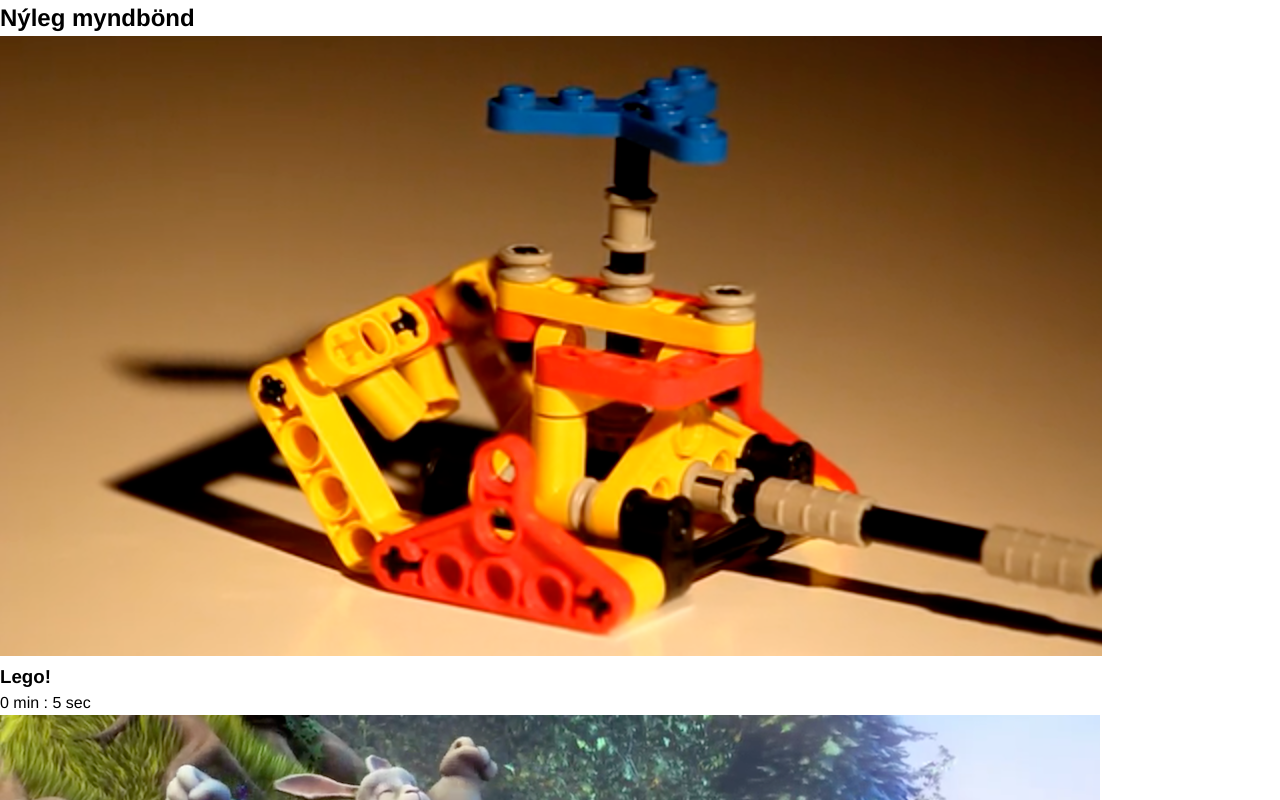
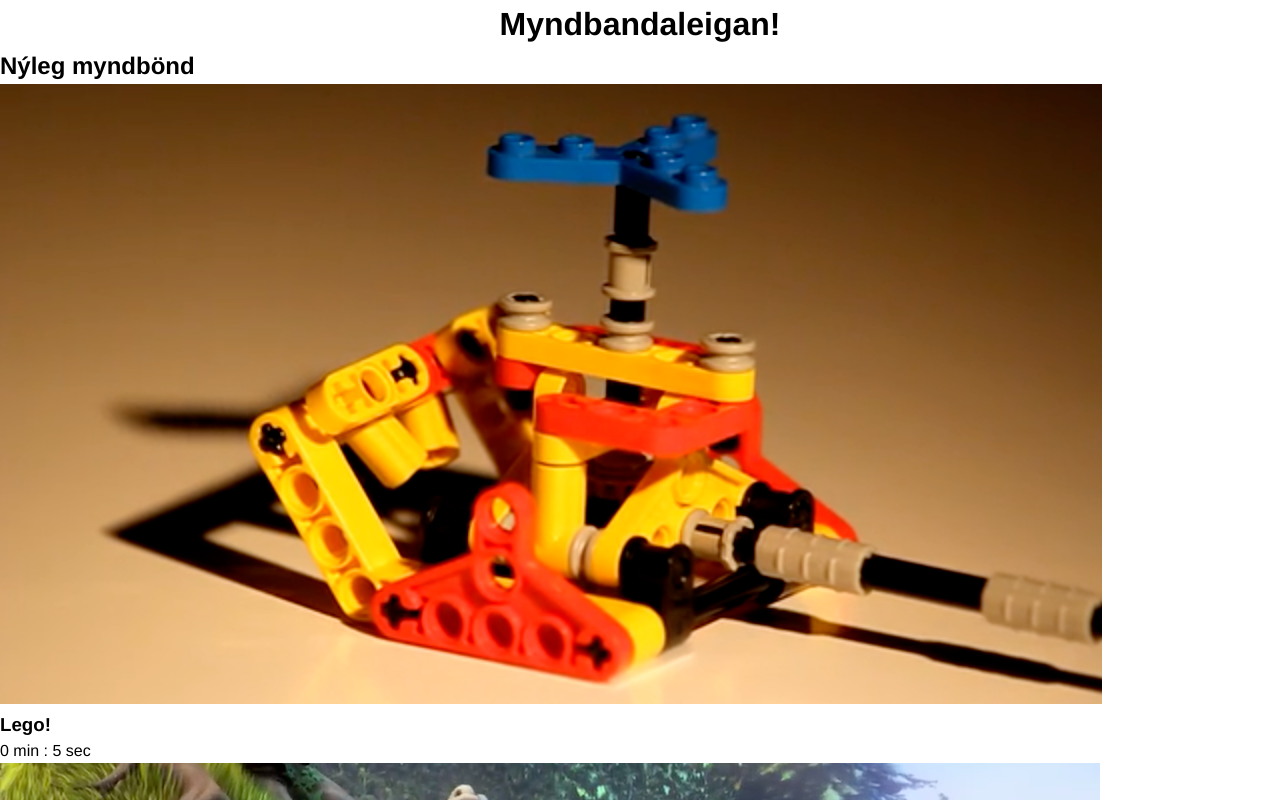
Before and after one commit to 7415963987456321/stortverkefni2, a website: page index.html in a window 1280 px wide. Shown: the top 800 px of the page. Drawn offline with Linux system fonts and the light colour scheme.

Commit message:
Fjarlægði var breytur, bætti við header() falli, myndir klikkanlegar o.fl

```diff
--- a/script-compiled.js
+++ b/script-compiled.js
@@ -1,26 +1,26 @@
-var API_URL = '/videos.json';
-var url = '/videos.json?id=';
+const API_URL = '/videos.json';
+const url = '/videos.json?id=';
 
 document.addEventListener('DOMContentLoaded', function () {
-  var body = document.querySelector('body');
+  const body = document.querySelector('body');
   Myndband.init(body);
 });
 
-var Myndband = function () {
-  var container;
+const Myndband = function () {
+  let container;
   function init(body) {
     container = body.querySelector('body');
     fetchData();
   }
 
   function fetchData(id) {
-    var request = new XMLHttpRequest();
+    const request = new XMLHttpRequest();
     request.onreadystatechange = function () {
       if (this.readyState == XMLHttpRequest.DONE) {
         if (this.status >= 400) {
           error('Villa kom upp');
         } else {
-          var data = JSON.parse(request.responseText);
+          const data = JSON.parse(request.responseText);
           constructor(data);
         }
       }
@@ -36,9 +36,22 @@ var Myndband = function () {
   function constructor(data) {
     container = document.querySelector('body');
     this.dataSet = data;
-    for (var i = 0; i < 3; i++) {
+    container.appendChild(header());
+    for (let i = 0; i < 3; i++) {
       Categories(i, data.categories[i].title, data.categories[i].videos);
     }
+  }
+
+  function header() {
+    const heading = document.createElement('h1');
+    heading.className = 'titleHeading';
+    heading.appendChild(document.createTextNode('Myndbandaleigan!'));
+
+    const div = document.createElement('div');
+    div.className = 'Header';
+    div.appendChild(heading);
+
+    return div;
   }
 
   function Categories(i, title, videos) {
@@ -47,24 +60,23 @@ var Myndband = function () {
     const sec = document.createElement('section');
     sec.className = 'Category__' + title;
 
-    const div = document.createElement('div');
-    div.className = 'Videos';
-    sec.appendChild(div);
-
     const h2 = document.createElement('h2');
     h2.appendChild(document.createTextNode(title));
-    div.appendChild(h2);
+    sec.appendChild(h2);
+
+    const div = document.createElement('div');
+    div.className = 'Videolist';
+    sec.appendChild(div);
 
     container.appendChild(sec);
 
-    for (var z = 0; z < videos.length; z++) {
-      videolist = document.querySelectorAll('.Videos')[i];
+    for (let z = 0; z < videos.length; z++) {
+      videolist = document.querySelectorAll('.Videolist')[i];
       videolist.appendChild(Videos(videos[z]));
     }
   }
 
   function Videos(id) {
-
     const title = dataSet.videos[id - 1].title;
     const poster = dataSet.videos[id - 1].poster;
     const videoURL = dataSet.videos[id - 1].video;
@@ -73,10 +85,13 @@ var Myndband = function () {
     const div = document.createElement('div');
     div.className = 'Video';
 
+    const a = document.createElement('a');
+    a.setAttribute('href', "video.html?id=" + id);
+    div.appendChild(a);
+
     const img = document.createElement('img');
     img.src = poster;
-
-    div.appendChild(img);
+    a.appendChild(img);
 
     const h3 = document.createElement('h3');
     h3.appendChild(document.createTextNode(title));
@@ -92,10 +107,10 @@ var Myndband = function () {
   }
 
   function durationCalc(duration) {
-
     const sec = Math.floor(duration % 60);
     const min = Math.floor(duration / 60);
     const string = min + " min : " + sec + " sec";
+
     return string;
   }
   return {
```
Also changed, not shown: script.js (+35 -20 lines), video.html (+16 -1 lines), 1 other file.
